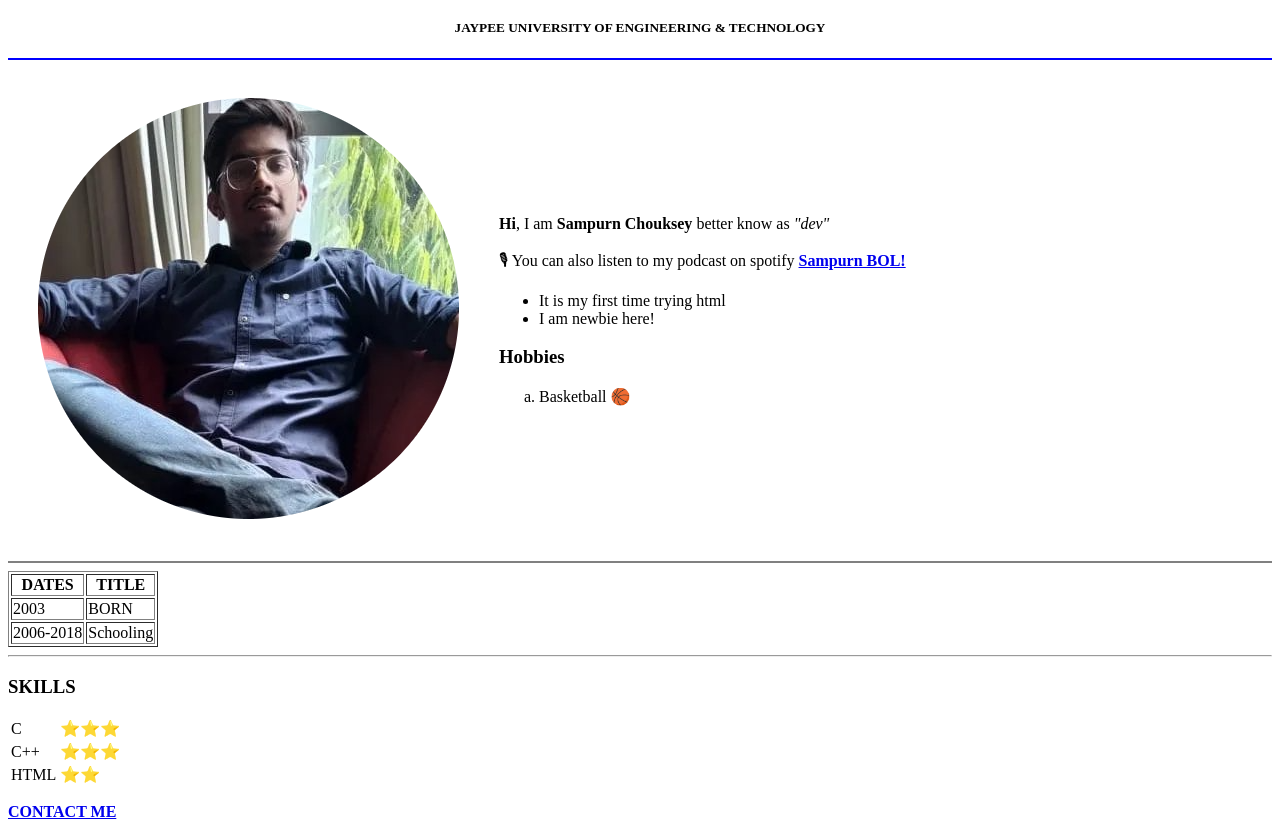
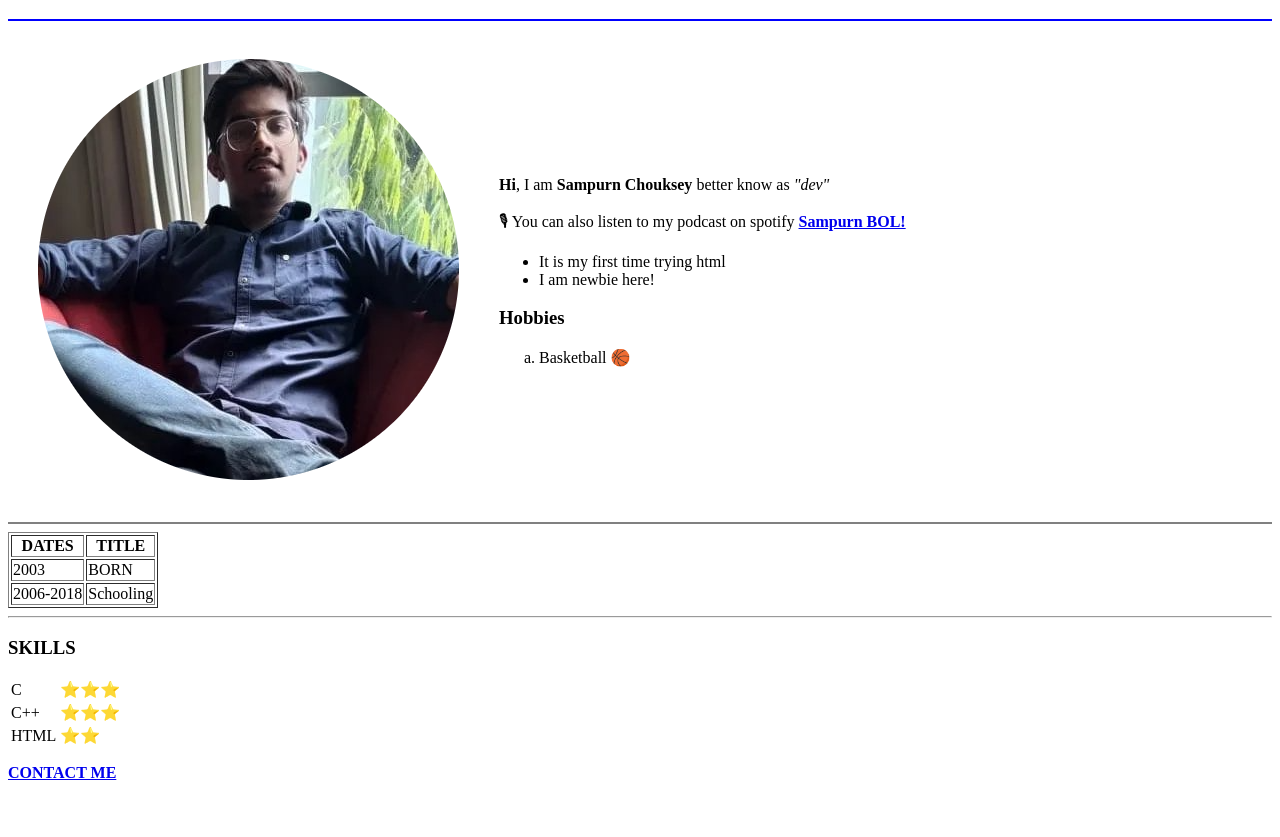
Before and after one commit to Sampurn44/MyCV, a plain HTML site: page index.html in a window 1280 px wide. Shown: the part 62-899 px from the top of the page. After the commit the page ends 860 px from the top, so only its background shows below. Drawn offline with Linux system fonts and the light colour scheme.

Commit message:
Update index.html

```diff
--- a/index.html
+++ b/index.html
@@ -4,7 +4,6 @@
     <meta charset="utf-8">
     <center><title> Sampurn's Personal Details</title>
     <h1>SAMPURN's PROFILE❤</h1>
-    <h5> JAYPEE UNIVERSITY OF ENGINEERING & TECHNOLOGY</h5>
     </center>
 </head>
 <body>
```
